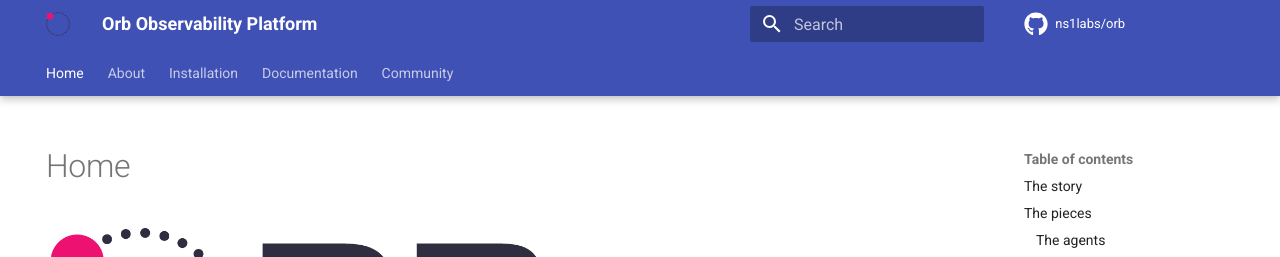
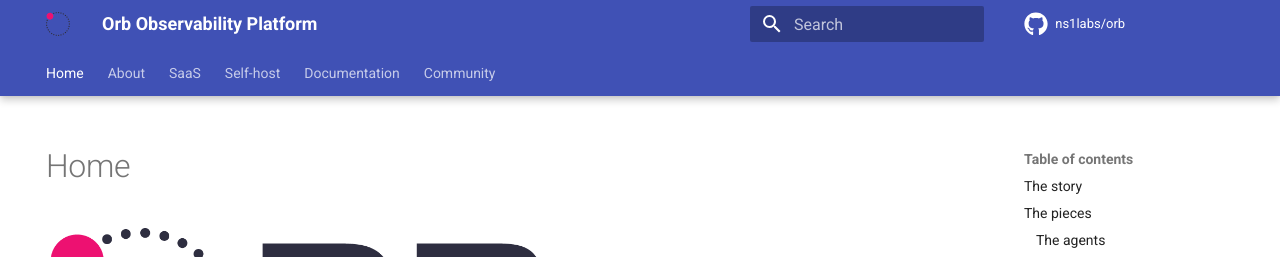
Before and after one commit to orb-community/orb-website, an MkDocs documentation site: the page built from docs/index.md, in a window 1280 px wide. Shown: the top 257 px of the page. Built offline with MkDocs 1.6.1 and Material for MkDocs 9.7.7, drawn with Linux system fonts in a browser that asks for light colours; comment, search, counter and statistics services are not loaded.

Commit message:
Split installation tab

```diff
--- a/mkdocs.yml
+++ b/mkdocs.yml
@@ -19,7 +19,8 @@
 nav:
   - Home: 'index.md'
   - About: 'about.md'
-  - Installation: 'install.md'
+  - SaaS: 'saas.md'
+  - Self-host: 'install.md'
   - Documentation: 'docs.md'
   - Community: 'contact.md'
 repo_url: https://github.com/ns1labs/orb
```
